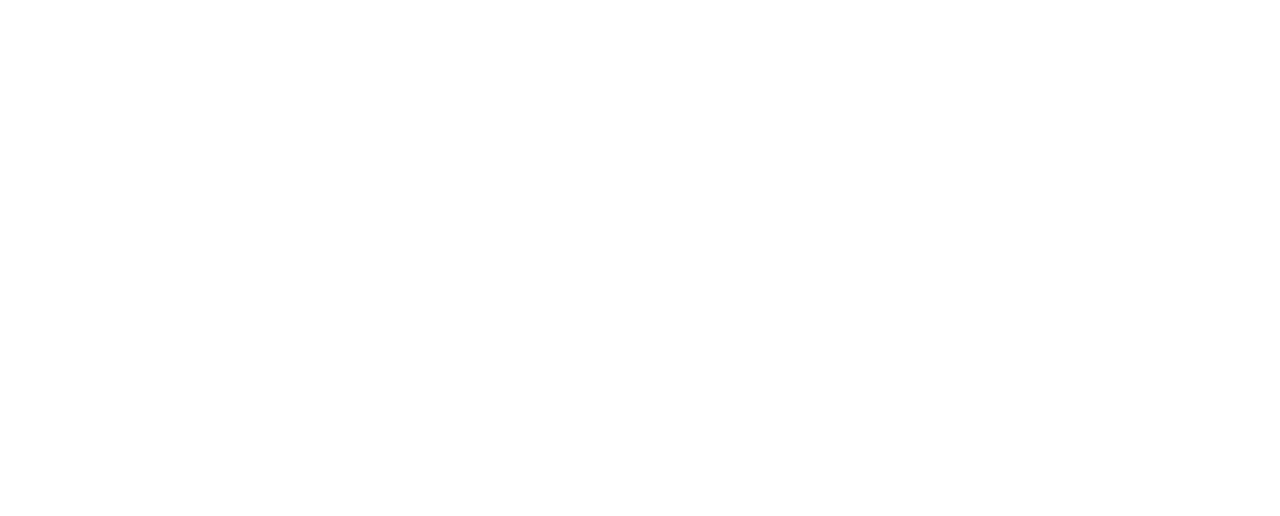
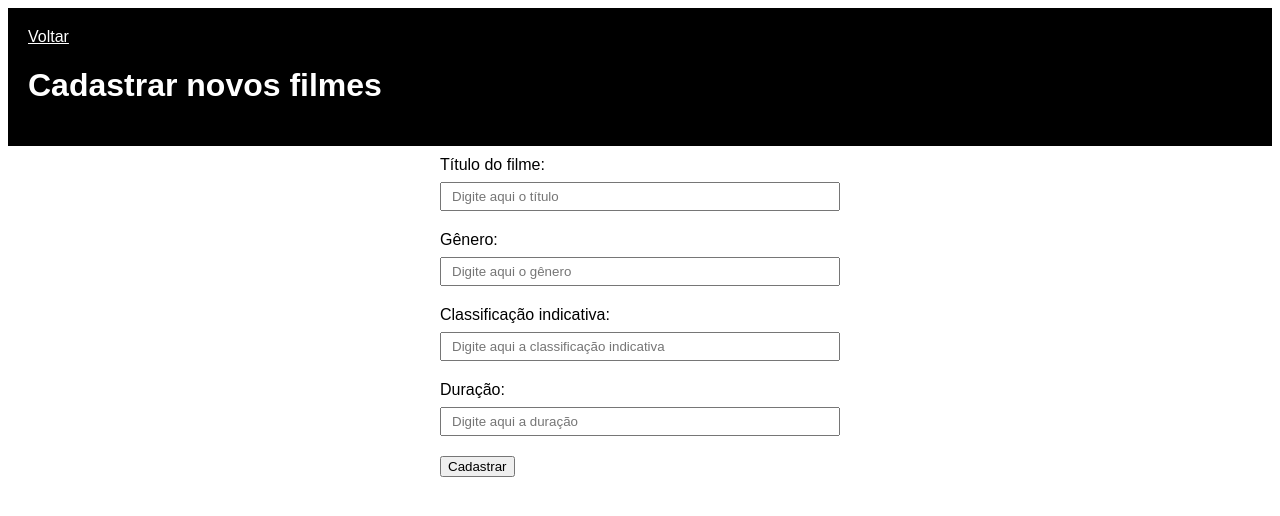
Before and after one commit to GabrielPeixinho11ATI/filmesdnv, a website: page frontend/cadastrar/cadastrar.html in a window 1280 px wide. Drawn offline with Linux system fonts and the light colour scheme.

Commit message:
atv 3 arrumei

```diff
--- a/frontend/cadastrar/cadastrar.html
+++ b/frontend/cadastrar/cadastrar.html
@@ -0,0 +1,40 @@
+<!DOCTYPE html>
+<html lang="en">
+<head>
+    <meta charset="UTF-8">
+    <meta name="viewport" content="width=device-width, initial-scale=1.0">
+    <link rel="stylesheet" href="cadastrar.css">
+    <title>Cadastrar Filmes</title>
+</head>
+<body>
+    <header>
+        <a href="../index.html">Voltar</a>
+        <h1>Cadastrar novos filmes</h1>
+    </header>
+
+    <main>
+        <form>
+            <div>
+                <label for="title">Título do filme:</label>
+                <input type="text" id="title" placeholder="Digite aqui o título">
+            </div>
+            <div>
+                <label for="gender">Gênero:</label>
+                <input type="text" id="gender" placeholder="Digite aqui o gênero">
+            </div>
+            <div>
+                <label for="ageLimit">Classificação indicativa:</label>
+                <input type="number" id="ageLimit" placeholder="Digite aqui a classificação indicativa">
+            </div>
+            <div>
+                <label for="duration">Duração:</label>
+                <input type="number" id="duration" placeholder="Digite aqui a duração">
+            </div>
+        </form>
+
+        <button onclick="cadastrarFilme()">Cadastrar</button>
+    </main>
+
+    <script src="cadastrar.js"></script>
+</body>
+</html>
```
Also changed, not shown: frontend/index.html (+7 -4 lines).
